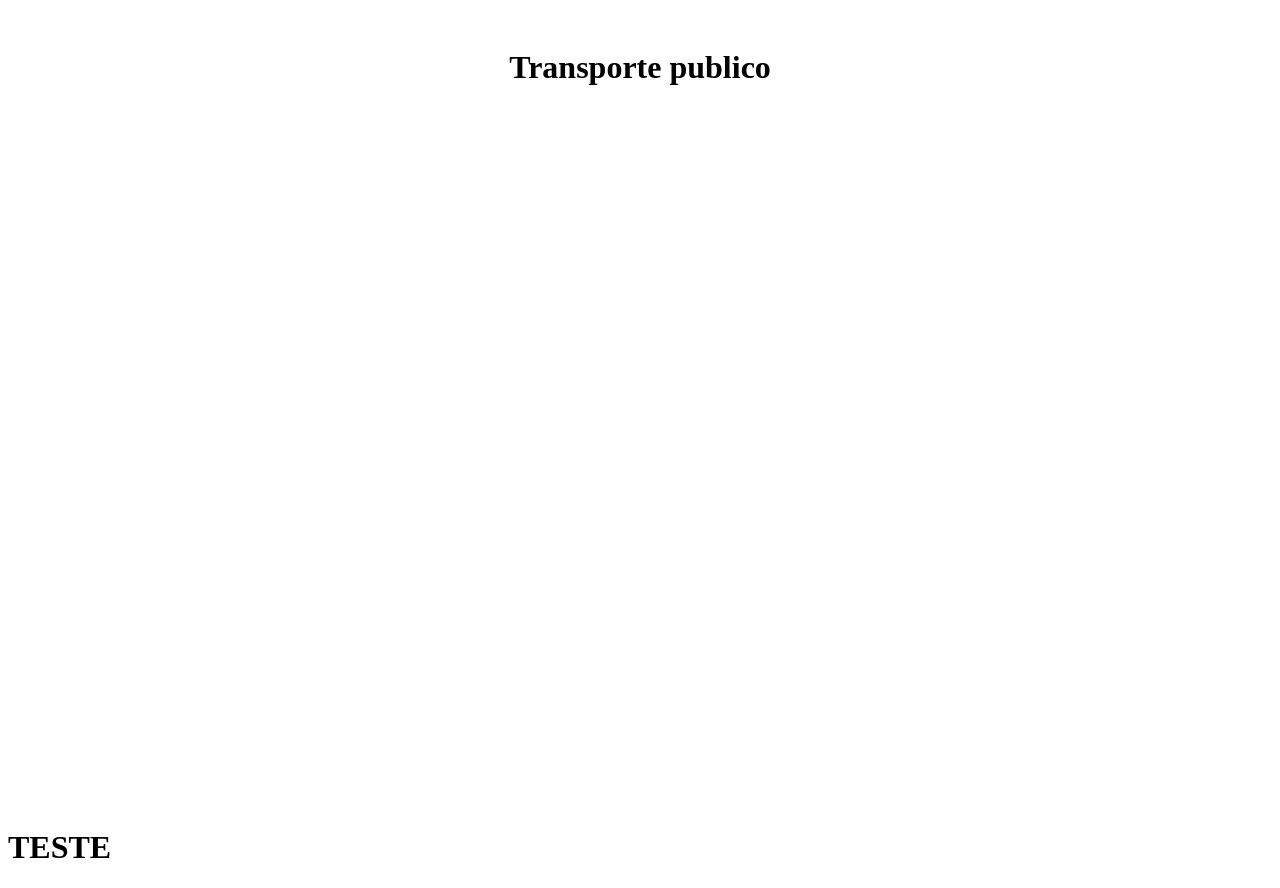
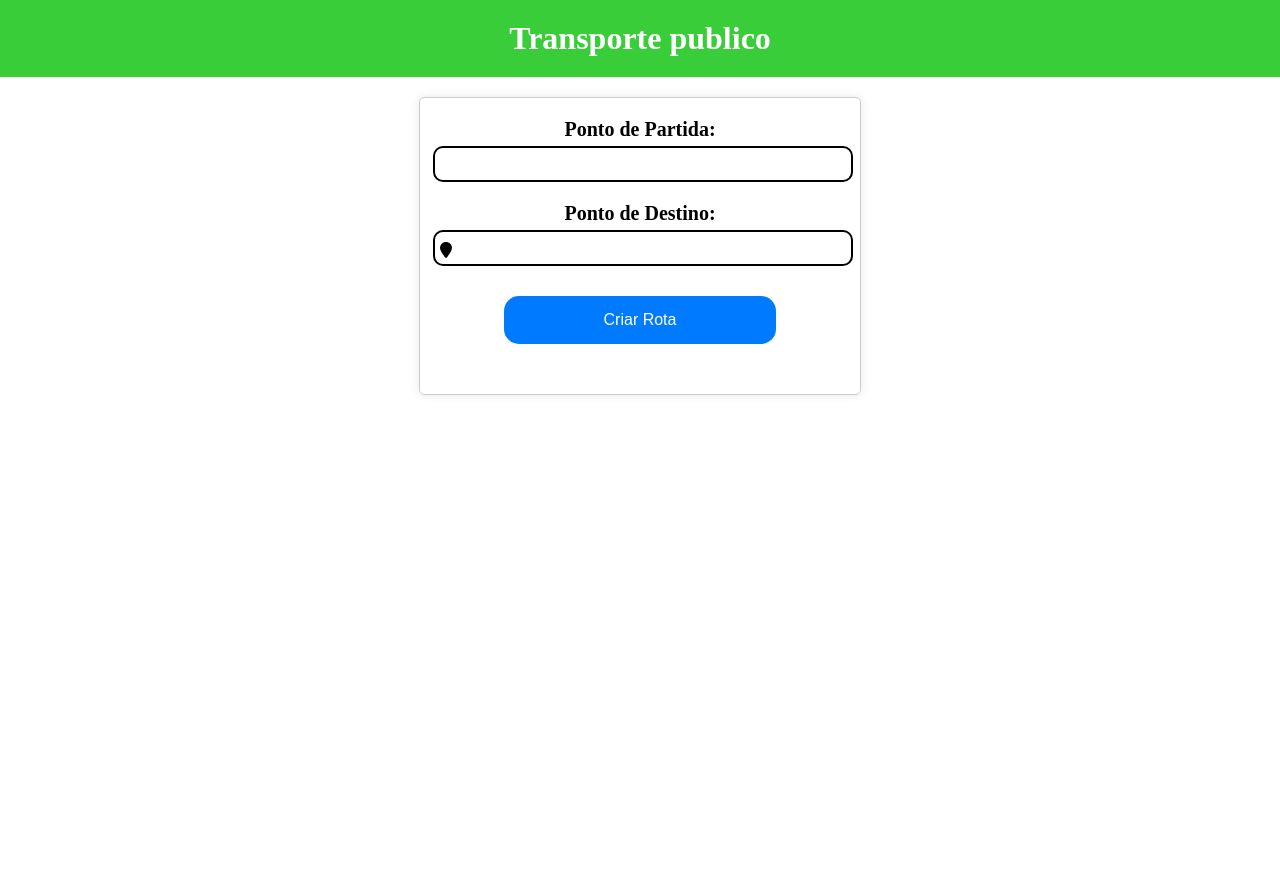
Before and after one commit to Guilhermecds/ProjetoReactHackaton, a React (Vite) app in the folder reacthackaton/: page / in a window 1280 px wide. After the commit the page ends 800 px from the top, so only its background shows below. Built offline with nearby package versions, Linux system fonts and the light colour scheme.

Commit message:
feat: inicio formulario de rotas de destinos

```diff
--- a/reacthackaton/package.json
+++ b/reacthackaton/package.json
@@ -10,6 +10,8 @@
     "preview": "vite preview"
   },
   "dependencies": {
+    "@fortawesome/free-solid-svg-icons": "^6.4.2",
+    "@fortawesome/react-fontawesome": "^0.2.0",
     "@types/react-modal": "^3.16.1",
     "axios": "^1.5.1",
     "miragejs": "^0.1.47",
--- a/reacthackaton/src/App.tsx
+++ b/reacthackaton/src/App.tsx
@@ -2,6 +2,7 @@ import { useState } from 'react'
 import reactLogo from './assets/react.svg'
 import viteLogo from '/vite.svg'
 import { Header } from './Components/Header'
+import { Rotas } from './Components/Rotas'
 
 function App() {
   const [count, setCount] = useState(0)
@@ -11,7 +12,9 @@ function App() {
 
       <Header />
 
-        <h1>TESTE</h1>
+      <Rotas />
+{/*
+        <h1>TESTE</h1> */}
 
 
     </>
--- a/reacthackaton/src/Components/Header/estilo.css
+++ b/reacthackaton/src/Components/Header/estilo.css
@@ -1,15 +1,23 @@
+*{
+    padding: 0;
+    margin: 0;
+}
+
+/* styles.css */
+
 header {
-    background-color: var(--blue);
-    position: relative;
-    height: 100vh;
-    display: flex;
-    align-items: flex-start;
+    background-color: rgb(57, 205, 57);
+    padding: 20px; /* Adicionando algum espaço interno para melhorar a aparência */
+    text-align: center; /* Centralizando o conteúdo dentro do cabeçalho */
 }
 
 header h1 {
-    color: black;
-    position: absolute;
-    top: 20px;
-    left: 50%;
-    transform: translateX(-50%);
+    color: white;
 }
+
+/* Estilo para tornar o texto menor em telas menores */
+@media screen and (max-width: 600px) {
+    header h1 {
+        font-size: 1.5em; /* Tamanho de fonte menor para telas menores */
+    }
+}
--- a/reacthackaton/src/Components/Header/index.tsx
+++ b/reacthackaton/src/Components/Header/index.tsx
@@ -1,4 +1,4 @@
-import  "./estilo.css"
+import "./estilo.css"
 
 interface PropsHeader {
     // abrirModal: () => void;
@@ -6,10 +6,15 @@ interface PropsHeader {
 
 
 export const Header = (props: PropsHeader) => {
-    return(
+    return (
 
         <header>
-            <h1>Transporte publico</h1>
+
+            <div>
+
+                <h1>Transporte publico</h1>
+
+            </div>
         </header>
 
 
--- a/reacthackaton/src/Components/Header/styles.ts
+++ /dev/null
@@ -1,6 +0,0 @@
-import styled from 'styled-components'
-
-export const Container = styled.header`
-        header
-
-`
--- /dev/null
+++ b/reacthackaton/src/Components/Rotas/index.tsx
@@ -0,0 +1,50 @@
+import React, { useState } from "react";
+import { FormContainer, FormGroup, Label, Input, Button, Icon } from './styles';
+import styled from 'styled-components';
+import { FontAwesomeIcon } from '@fortawesome/react-fontawesome';
+import { faMapMarker, faUser } from '@fortawesome/free-solid-svg-icons';
+// interface PropsHeader {
+//     // abrirModal: () => void;
+// }
+
+// Estados para armazenar os valores dos inputs
+// const [startPoint, setStartPoint] = useState('');
+// const [endPoint, setEndPoint] = useState('');
+
+// Função para lidar com o envio do formulário
+// const handleSubmit = (e) => {
+//     e.preventDefault();
+//     // Lógica para criar uma rota com startPoint e endPoint
+//     console.log('Criar rota:', startPoint, endPoint);
+// };
+
+
+export const Rotas = () => {
+    return (
+        <FormContainer /*onSubmit={handleSubmit} */>
+            <FormGroup>
+                <Label>Ponto de Partida:</Label>
+                <Input
+                    type="text"
+                /*value={startPoint}
+                onChange={(e) => setStartPoint(e.target.value)}
+                required */
+                />
+            </FormGroup>
+            <FormGroup>
+                <Label>Ponto de Destino:</Label>
+                <Icon icon={faMapMarker} />
+                <Input
+                    type="text"
+                // value={endPoint}
+                // onChange={(e) => setEndPoint(e.target.value)}
+                // required
+                />
+            </FormGroup>
+            <FormGroup>
+                <Button type="submit">Criar Rota</Button>
+            </FormGroup>
+        </FormContainer>
+
+    )
+}
--- /dev/null
+++ b/reacthackaton/src/Components/Rotas/styles.ts
@@ -0,0 +1,55 @@
+import { FontAwesomeIcon } from '@fortawesome/react-fontawesome';
+import styled from 'styled-components';
+
+// Criando os componentes estilizados
+export const FormContainer = styled.form`
+  max-width: 400px;
+  margin: 20px auto;
+  padding: 20px;
+  border: 1px solid #ccc;
+  border-radius: 5px;
+  box-shadow: 0 0 10px rgba(0, 0, 0, 0.1);
+`;
+
+export const FormGroup = styled.div`
+  margin-bottom: 20px;
+  text-align:center;
+`;
+
+export const Label = styled.label`
+  display: block;
+  font-size: 14px;
+  margin-bottom: 5px;
+  text-align: center;
+  font-size: 20px;
+  font-weight: bold
+`;
+
+export const Input = styled.input`
+  width: 100%;
+  padding: 8px;
+  margin-left: -7px;
+  font-size: 14px;
+  border: 2px solid ;
+  border-radius: 10px;
+`;
+
+export const Button = styled.button`
+  background-color: #007bff;
+  color: #fff;
+  margin: 10px auto;
+  padding: 15px 100px;
+  font-size: 16px;
+  border: none;
+  border-radius: 15px;
+  cursor: pointer;
+  &:hover {
+    background-color: #0056b3;
+  }
+`;
+
+export const Icon = styled(FontAwesomeIcon)`
+  position: absolute;
+  top: 242px;
+  color: black;
+`;
```
Also changed, not shown: 1 other file (tests, documents, lock files or other folders).
